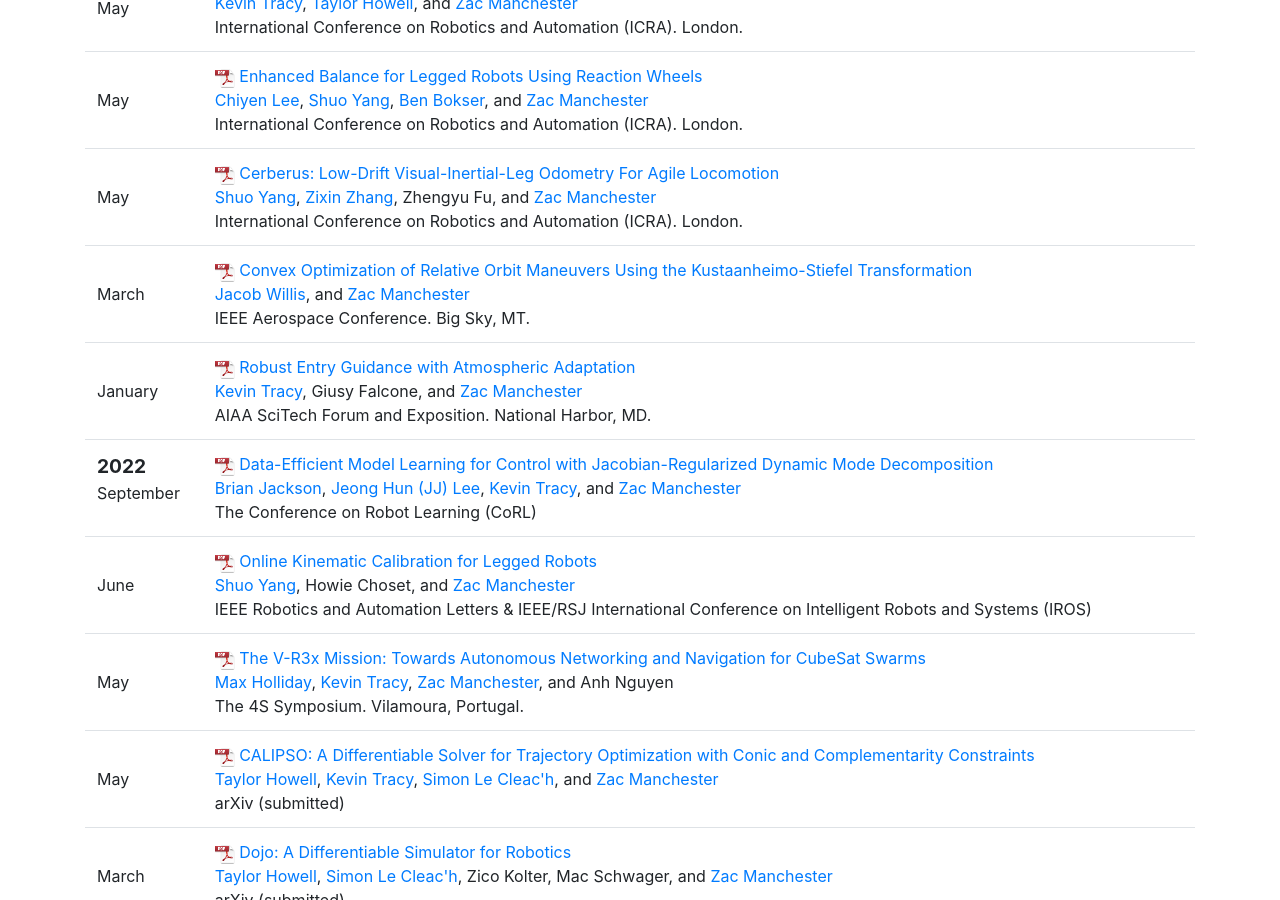
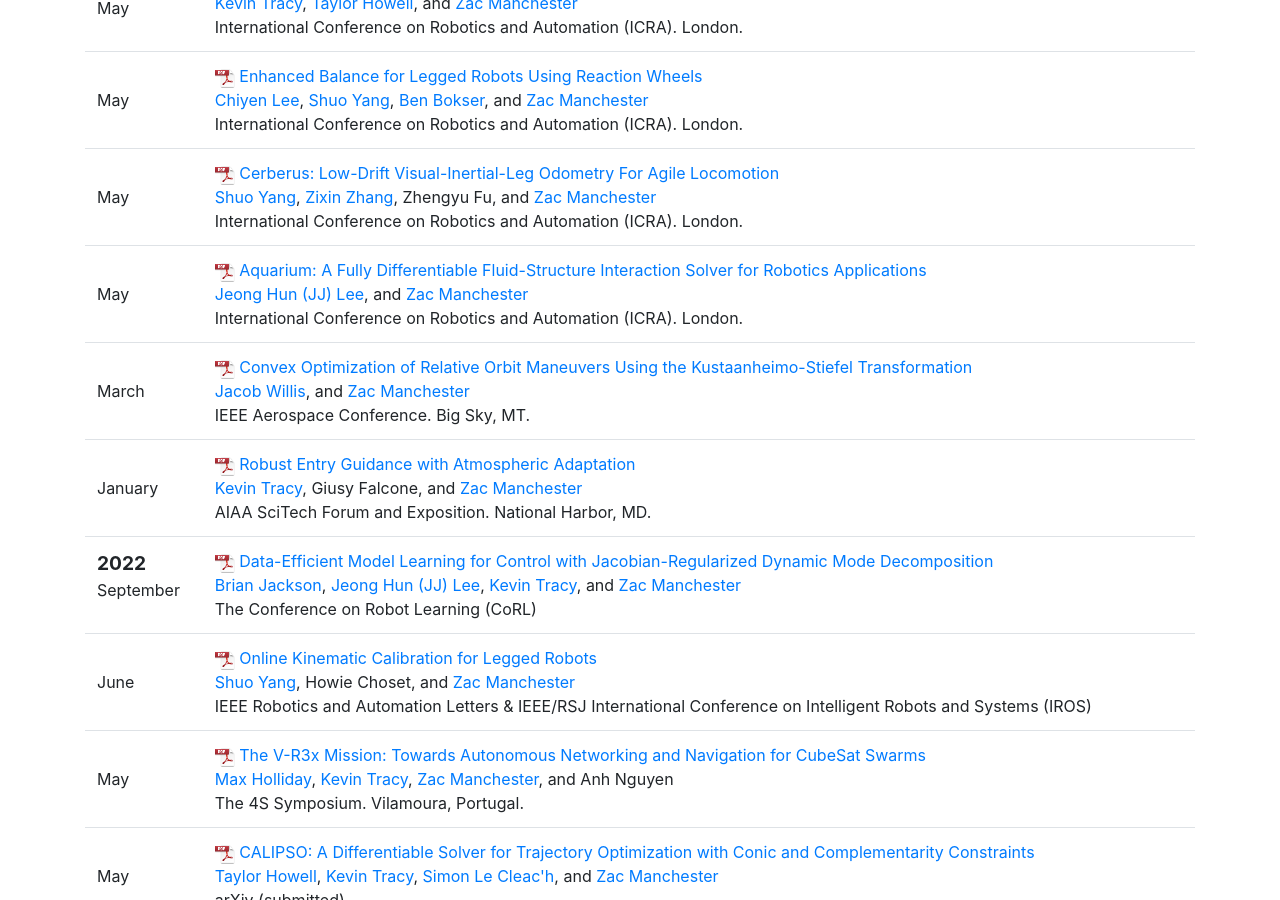
Before and after one commit to RoboticExplorationLab/roboticexplorationlab.github.io, a Jekyll site: the page built from publications.html, in a window 1280 px wide and 900 px high, scrolled down 328 px. Built offline with Jekyll 4.4.1, drawn with Linux system fonts in a browser that asks for light colours.

Commit message:
added aquarium

```diff
--- a/_data/pubs.yml
+++ b/_data/pubs.yml
@@ -1,3 +1,13 @@
+- title: "Aquarium: A Fully Differentiable Fluid-Structure Interaction Solver for Robotics Applications"
+  authors: [jj, zac]
+  date: 2023-05-29
+  publisher: IEEE
+  pub-type: conference
+  publisher: International Conference on Robotics and Automation
+  abbrv: ICRA
+  venue: London
+  pdf: aquarium.pdf
+  projects: [aquarium]
 
 - title: "Cerberus: Low-Drift Visual-Inertial-Leg Odometry For Agile Locomotion"
   authors: [shuo, zixin, Zhengyu Fu, zac]
```
Also changed, not shown: _projects/aquarium.md (added, +21 -0 lines), 4 other files.
